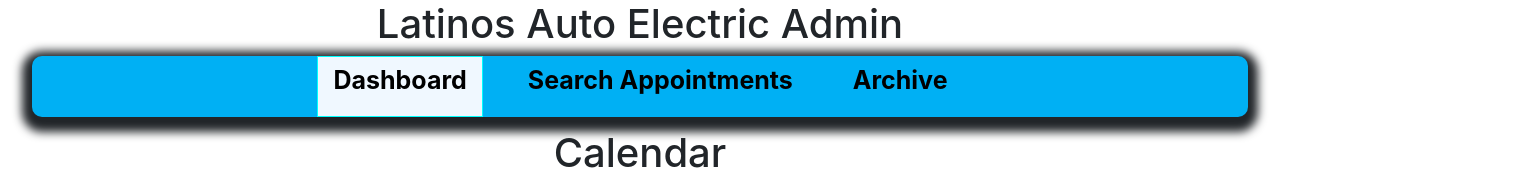
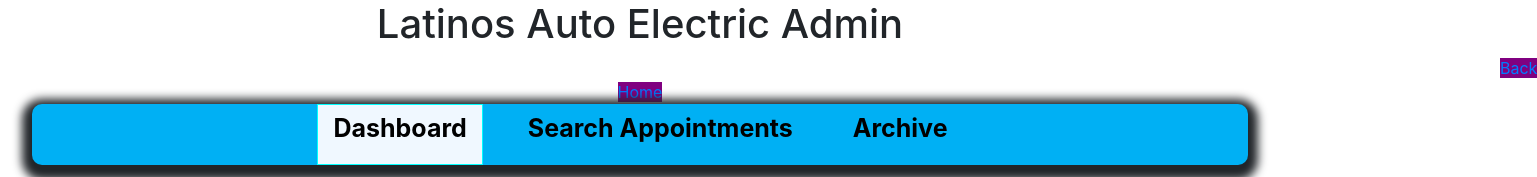
Before and after one commit to MeloVicG/LatinoAutoElectric, a React (Create React App) app in the folder paras-repair-shop/: page /dashboard in a window 1280 px wide. Shown: the top 177 px of the page, 1537 px wide, since content can reach past the window. Built offline with nearby package versions, Linux system fonts and the light colour scheme; no server answers.

Commit message:
added backhome button

```diff
--- a/paras-repair-shop/src/views/Dashboard.jsx
+++ b/paras-repair-shop/src/views/Dashboard.jsx
@@ -47,6 +47,7 @@ const Dashboard = ({ appointments, setAppointments, selectedId, setSelectedId, p
   return (
     <div>
       <h1>Latinos Auto Electric Admin</h1>
+      <Link to="/" style={{backgroundColor:"purple", marginLeft:"1500px"}}>Back Home</Link>
       <AdminNavBar page={page} />
       <h1 className={styles.title}>Calendar</h1>
       <div className={styles.calendarContainer}>
```
